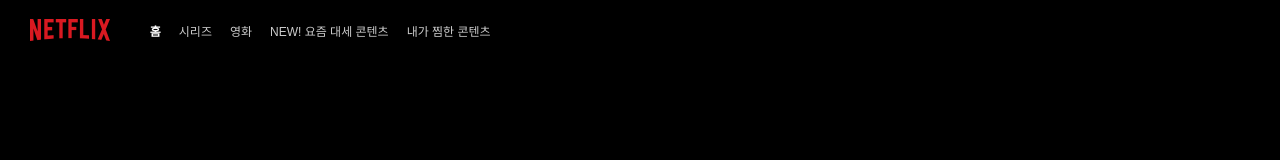
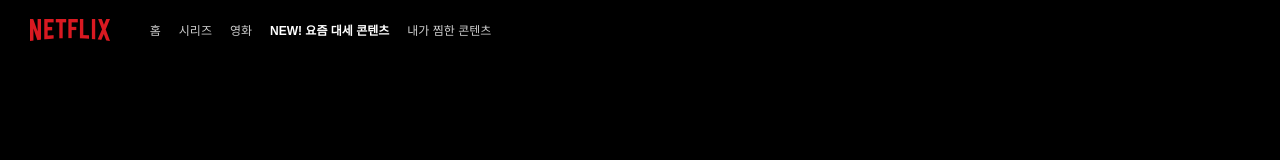
Before and after one commit to het22/vue-netflix-clone, a Vue app: page /latest in a window 1280 px wide. Shown: the top 160 px of the page. Built offline with nearby package versions, Linux system fonts and the light colour scheme.

Commit message:
update menus to use v-for, router-link

```diff
--- a/src/components/AppHeader.vue
+++ b/src/components/AppHeader.vue
@@ -1,19 +1,40 @@
 <template>
   <header>
-    <img class="logo" src="@/assets/logo.png" alt="logo" />
+    <router-link class="logo" to="/">
+      <img src="@/assets/logo.png" alt="logo" />
+    </router-link>
     <ul class="menus">
-      <li class="menu menu--active">홈</li>
-      <li class="menu">시리즈</li>
-      <li class="menu">영화</li>
-      <li class="menu">NEW! 요즘 대세 콘텐츠</li>
-      <li class="menu">내가 찜한 콘텐츠</li>
+      <li
+        v-for="menu in menus"
+        :key="menu.path"
+        class="menu"
+        :class="activePath === menu.path && 'menu--active'"
+      >
+        <router-link :to="menu.path">{{ menu.title }}</router-link>
+      </li>
     </ul>
   </header>
 </template>
 
 <script>
 export default {
-  name: 'app-header'
+  name: 'app-header',
+  data() {
+    return {
+      menus: [
+        { path: '/', title: '홈' },
+        { path: '/series', title: '시리즈' },
+        { path: '/movies', title: '영화' },
+        { path: '/latest', title: 'NEW! 요즘 대세 콘텐츠' },
+        { path: '/my-list', title: '내가 찜한 콘텐츠' }
+      ]
+    };
+  },
+  computed: {
+    activePath() {
+      return this.$route.path;
+    }
+  }
 };
 </script>
 
@@ -31,6 +52,9 @@ header {
   height: 36%;
   cursor: pointer;
 }
+.logo > img {
+  height: 100%;
+}
 
 .menus {
   display: flex;
@@ -38,14 +62,19 @@ header {
 
 .menu {
   list-style: none;
+  cursor: pointer;
+}
+.menu > a {
   font-size: 12px;
   color: #ccc;
-  cursor: pointer;
+  text-decoration: none;
 }
 .menu--active {
+  pointer-events: none;
+}
+.menu--active > a {
   font-weight: bold;
   color: white;
-  pointer-events: none;
 }
 .menu + .menu {
   margin-left: 18px;
```
